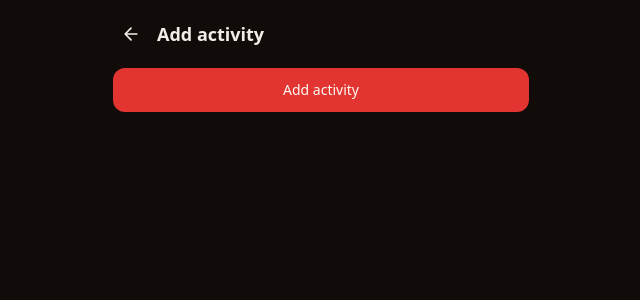
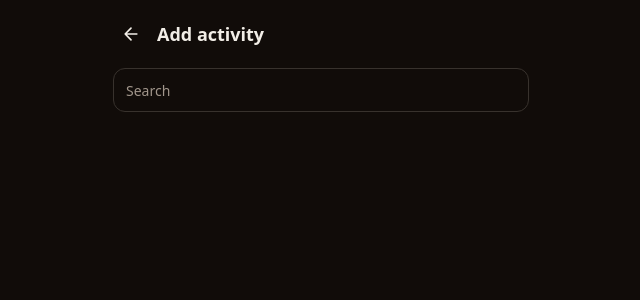
Before and after one commit to staab/calcifer, a Svelte app: page / in a window 1280 px wide. Both pictures are taken after a click on the button 640 px from the left and 646 px from the top of the page. Shown: the top 300 px of the page, without its empty margins (319-959 px from the left). Built offline with nearby package versions, Linux system fonts and the light colour scheme; what @capacitor/core, @capacitor/preferences would draw is missing.

Commit message:
Show add button below search instead of above

```diff
--- a/src/views/AddActivity.svelte
+++ b/src/views/AddActivity.svelte
@@ -18,6 +18,7 @@
 
   const llm = $derived(createLlm($llmConfig.openrouterApiKey));
   let showForm = $state(false);
+  let formTitle = $state('');
   let dialogOpen = $state(false);
   let pending = $state<UnboundActivity>({ id: '', title: '', description: '', caloriesPerHour: 0, lastUsedAt: 0 });
 
@@ -55,16 +56,18 @@
   </div>
 
   {#if showForm}
-    <ActivityForm onsubmit={(entry) => pick(saveUnboundActivity(entry))} />
+    <ActivityForm initialTitle={formTitle} onsubmit={(entry) => pick(saveUnboundActivity(entry))} />
   {:else}
     <RecentList
-      addLabel="Add activity"
       items={recents.map((r) => ({
         title: r.title,
         description: r.description,
         detail: `${r.caloriesPerHour} kcal/hr`,
       }))}
-      onadd={() => (showForm = true)}
+      onadd={(title) => {
+        formTitle = title;
+        showForm = true;
+      }}
       onselect={(i) => pick(recents[i])}
       ondelete={(i) => removeUnboundActivity(recents[i].id)}
     />
--- a/src/views/AddMeal.svelte
+++ b/src/views/AddMeal.svelte
@@ -14,6 +14,7 @@
 
   const llm = $derived(createLlm($llmConfig.openrouterApiKey));
   let showForm = $state(false);
+  let formTitle = $state('');
   let dialogOpen = $state(false);
   let pending = $state<UnboundMeal>({
     id: '',
@@ -61,16 +62,21 @@
   </div>
 
   {#if showForm}
-    <MealForm onsubmit={(entry, servingGrams) => pick(saveUnboundMeal(entry), servingGrams)} />
+    <MealForm
+      initialTitle={formTitle}
+      onsubmit={(entry, servingGrams) => pick(saveUnboundMeal(entry), servingGrams)}
+    />
   {:else}
     <RecentList
-      addLabel="Add meal"
       items={recents.map((r) => ({
         title: r.title,
         description: r.description,
         detail: `${formatMacrosCompact(mealMacros(r.macrosPer100g, 100))} / 100 g`,
       }))}
-      onadd={() => (showForm = true)}
+      onadd={(title) => {
+        formTitle = title;
+        showForm = true;
+      }}
       onselect={(i) => pick(recents[i])}
       ondelete={(i) => removeUnboundMeal(recents[i].id)}
     />
--- a/src/views/add/ActivityForm.svelte
+++ b/src/views/add/ActivityForm.svelte
@@ -1,4 +1,5 @@
 <script lang="ts">
+  import { untrack } from 'svelte';
   import Input from '$lib/components/ui/Input.svelte';
   import Button from '$lib/components/ui/Button.svelte';
   import { debounce } from '$lib/utils';
@@ -7,13 +8,16 @@
   import ApiKeyBanner from '../ApiKeyBanner.svelte';
 
   let {
+    initialTitle = '',
     onsubmit,
   }: {
+    initialTitle?: string;
     onsubmit: (entry: { title: string; description: string; caloriesPerHour: number }) => void;
   } = $props();
 
   const llm = $derived(createLlm($llmConfig.openrouterApiKey));
-  let title = $state('');
+  const seedTitle = untrack(() => initialTitle.trim());
+  let title = $state(seedTitle);
   let description = $state('');
   let calText = $state('');
   let touched = $state(false);
@@ -29,6 +33,9 @@
     estimating = false;
     if (est && !touched) calText = String(est.caloriesPerHour);
   }, 600);
+
+  // a title carried in from the search box is as good as one typed here
+  if (seedTitle !== '') requestEstimate();
 
   const caloriesPerHour = $derived(Number(calText) || 0);
   const valid = $derived(title.trim() !== '' && caloriesPerHour > 0);
--- a/src/views/add/MealForm.svelte
+++ b/src/views/add/MealForm.svelte
@@ -1,4 +1,5 @@
 <script lang="ts">
+  import { untrack } from 'svelte';
   import Input from '$lib/components/ui/Input.svelte';
   import Button from '$lib/components/ui/Button.svelte';
   import { debounce } from '$lib/utils';
@@ -9,8 +10,10 @@
   import ApiKeyBanner from '../ApiKeyBanner.svelte';
 
   let {
+    initialTitle = '',
     onsubmit,
   }: {
+    initialTitle?: string;
     onsubmit: (
       entry: { title: string; description: string; macrosPer100g: Macros },
       servingGrams: number | null
@@ -18,7 +21,8 @@
   } = $props();
 
   const llm = $derived(createLlm($llmConfig.openrouterApiKey));
-  let title = $state('');
+  const seedTitle = untrack(() => initialTitle.trim());
+  let title = $state(seedTitle);
   let description = $state('');
   let texts = $state({ carbs: '', fat: '', protein: '' });
   let touched = $state({ carbs: false, fat: false, protein: false });
@@ -42,6 +46,9 @@
       if (!touched[key]) texts[key] = String(est.macrosPer100g[key]);
     }
   }, 600);
+
+  // a title carried in from the search box is as good as one typed here
+  if (seedTitle !== '') requestEstimate();
 
   const macrosPer100g = $derived({
     carbs: Number(texts.carbs) || 0,
--- a/src/views/add/RecentList.svelte
+++ b/src/views/add/RecentList.svelte
@@ -5,15 +5,13 @@
   import ConfirmDialog from '$lib/components/ui/ConfirmDialog.svelte';
 
   let {
-    addLabel,
     items,
     onadd,
     onselect,
     ondelete,
   }: {
-    addLabel: string;
     items: { title: string; description: string; detail?: string }[];
-    onadd: () => void;
+    onadd: (title: string) => void;
     onselect: (index: number) => void;
     ondelete: (index: number) => void;
   } = $props();
@@ -22,8 +20,10 @@
   let pendingIndex = $state(-1);
   let query = $state('');
 
+  const term = $derived(query.trim());
+
   const visible = $derived.by(() => {
-    const q = query.trim().toLowerCase();
+    const q = term.toLowerCase();
     return items
       .map((item, index) => ({ item, index }))
       .filter(({ item }) => q === '' || item.title.toLowerCase().includes(q) || item.description.toLowerCase().includes(q));
@@ -31,12 +31,12 @@
 </script>
 
 <div class="flex flex-col gap-3">
-  <Button class="w-full" onclick={onadd}>{addLabel}</Button>
+  <Input bind:value={query} placeholder="Search" clearable onclear={() => (query = '')} />
+  {#if term !== ''}
+    <Button class="w-full" onclick={() => onadd(term)}>Add "{term}"</Button>
+  {/if}
   {#if items.length > 0}
     <h2 class="mt-2 text-sm font-medium text-muted-foreground">Recent</h2>
-    {#if items.length > 5}
-      <Input bind:value={query} placeholder="Search" clearable onclear={() => (query = '')} />
-    {/if}
     {#each visible as { item, index: i } (i)}
       <Card class="flex items-center gap-3">
         <button type="button" class="flex min-w-0 flex-1 items-center gap-3 text-left" onclick={() => onselect(i)}>
```
Also changed, not shown: 1 other file (tests, documents, lock files or other folders).
